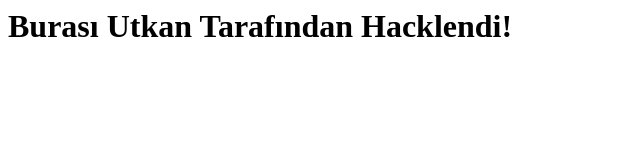
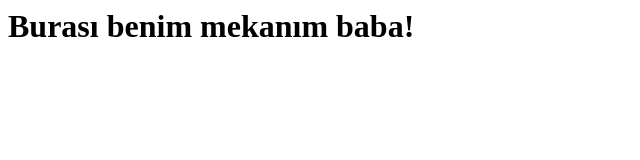
Before and after one commit to yorulmazgulcihan06-alt/utkanin-sitesi, a plain HTML site: page index.html in a window 1280 px wide. Shown: the whole page, without its empty margins (0-640 px from the left). Drawn offline with Linux system fonts and the light colour scheme.

Commit message:
Yeni degisiklik yaptim

```diff
--- a/index.html
+++ b/index.html
@@ -1 +1 @@
-<h1>Burası Utkan Tarafından Hacklendi!</h1>
+<h1>Burası benim mekanım baba!</h1>
```
